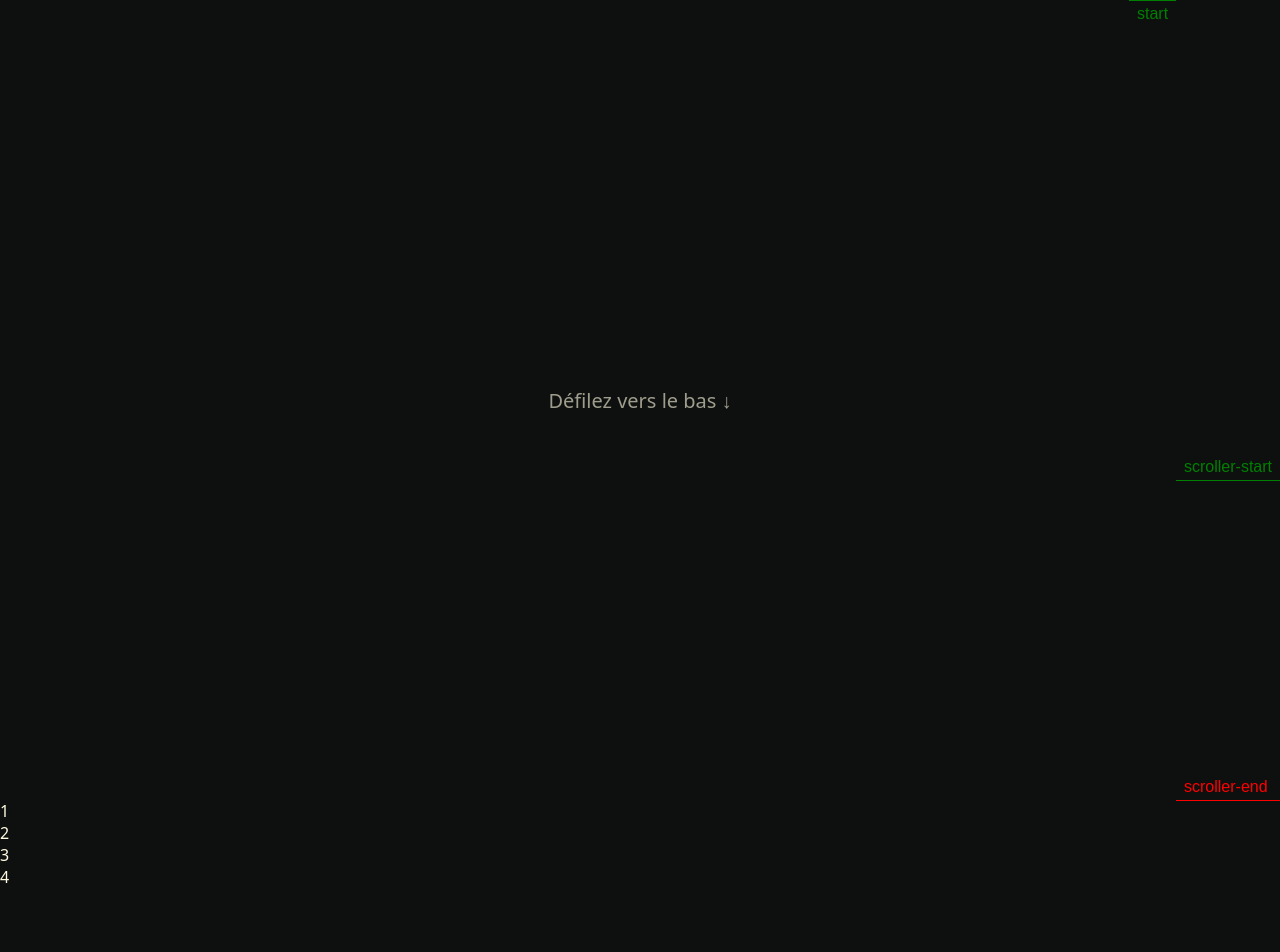
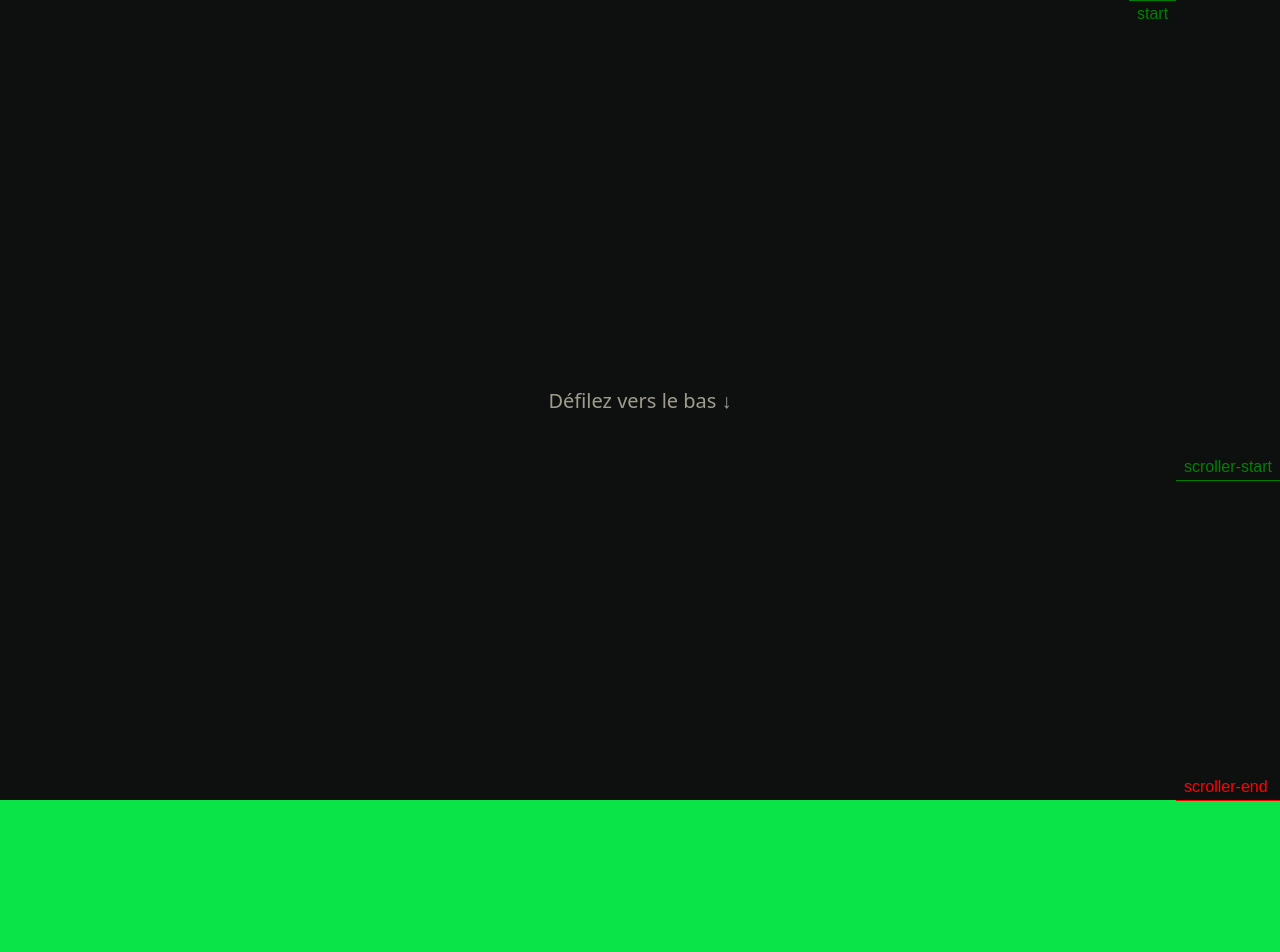
Before and after one commit to tim-montmorency/Fragment, a plain HTML site: page f/gsap-scrolltrigger-pin/index.html in a window 1280 px wide. Shown: the top 952 px of the page. Drawn offline with nearby package versions, Linux system fonts and the light colour scheme.

Commit message:
Studio : mise à jour de gsap-scrolltrigger-pin

```diff
--- a/f/gsap-scrolltrigger-pin/style.css
+++ b/f/gsap-scrolltrigger-pin/style.css
@@ -21,41 +21,34 @@
 
 /* --- Propre à cet exemple --- */
 
-.carte {
-  width: 100%;
-  margin: 0;
-  padding: 2rem;
-  border-radius: 1rem;
-  position: relative;
-  z-index: 1;
+.section {
+  overflow: hidden; /* cache les panneaux qui dépassent à droite */
+}
 
-  background: rgb(10, 228, 72);
+.contenu {
+  display: flex;
+  width: 400%; /* 4 panneaux côte à côte */
+  height: 100vh;
+}
+
+.panneau {
+  width: 25%; /* chaque panneau = une largeur d'écran */
+  display: grid;
+  place-items: center;
+  font-size: clamp(4rem, 15vw, 10rem);
+  font-weight: bold;
   color: #0e100f;
 }
 
-.carte h2 {
-  margin-bottom: 0.5rem;
+.panneau:nth-child(1) {
+  background: #0ae448;
 }
-
-.carte-zone {
-  position: relative;
-  width: min(90%, 400px);
-  margin: 0 auto;
+.panneau:nth-child(2) {
+  background: #9d95ff;
 }
-
-.carte-phantom {
-  position: absolute;
-  inset: 0;
-  padding: 2rem;
-  border-radius: 1rem;
-  z-index: 0;
-  transform: translateY(50px);
-  pointer-events: none;
-
-  border: 3px dashed rgba(10, 228, 72, 0.125);
+.panneau:nth-child(3) {
+  background: #ff8709;
 }
-
-.gsap-marker-end,
-.gsap-marker-scroller-end {
-  /* opacity: 0; */
+.panneau:nth-child(4) {
+  background: #fec5fb;
 }
```
